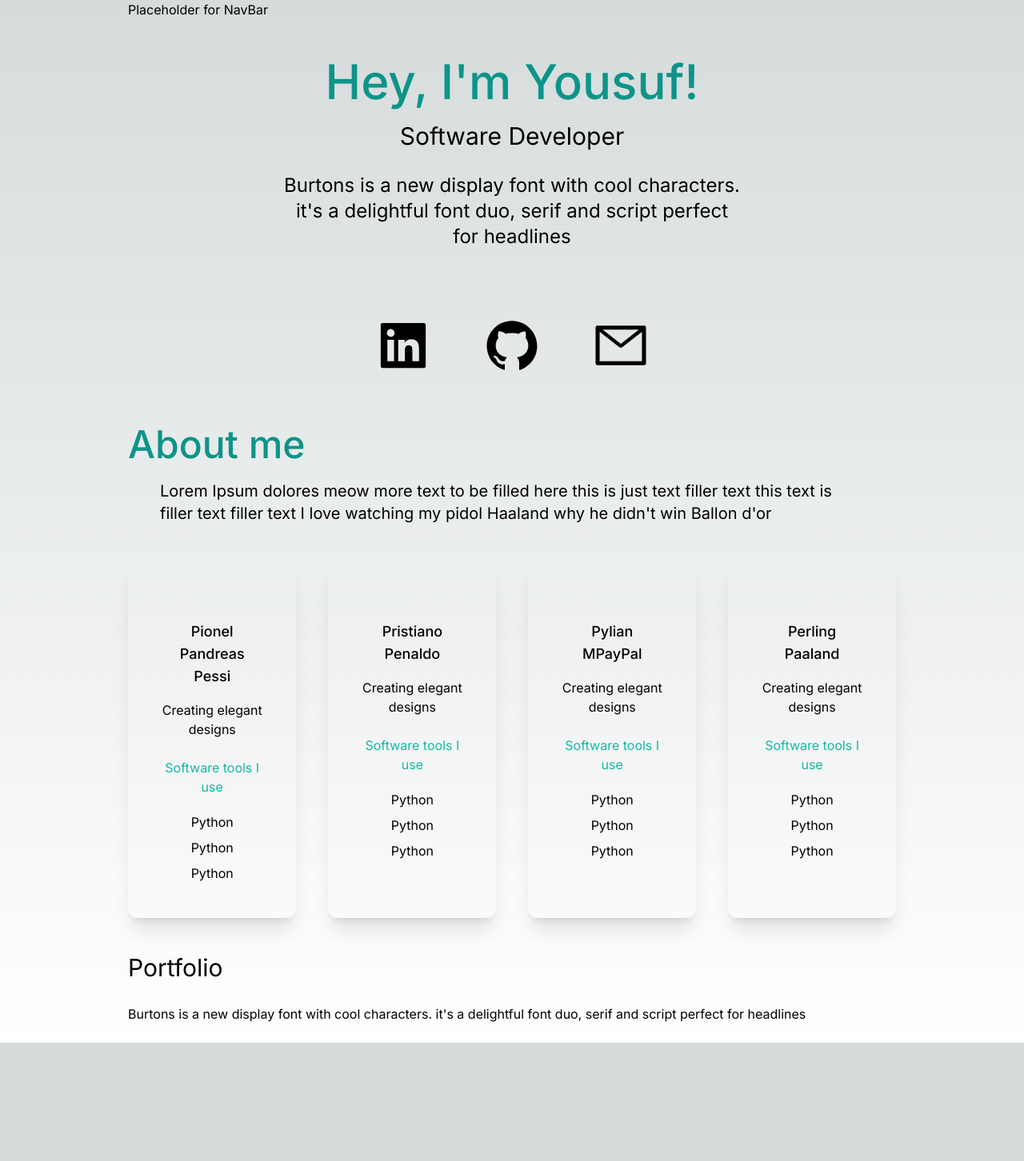
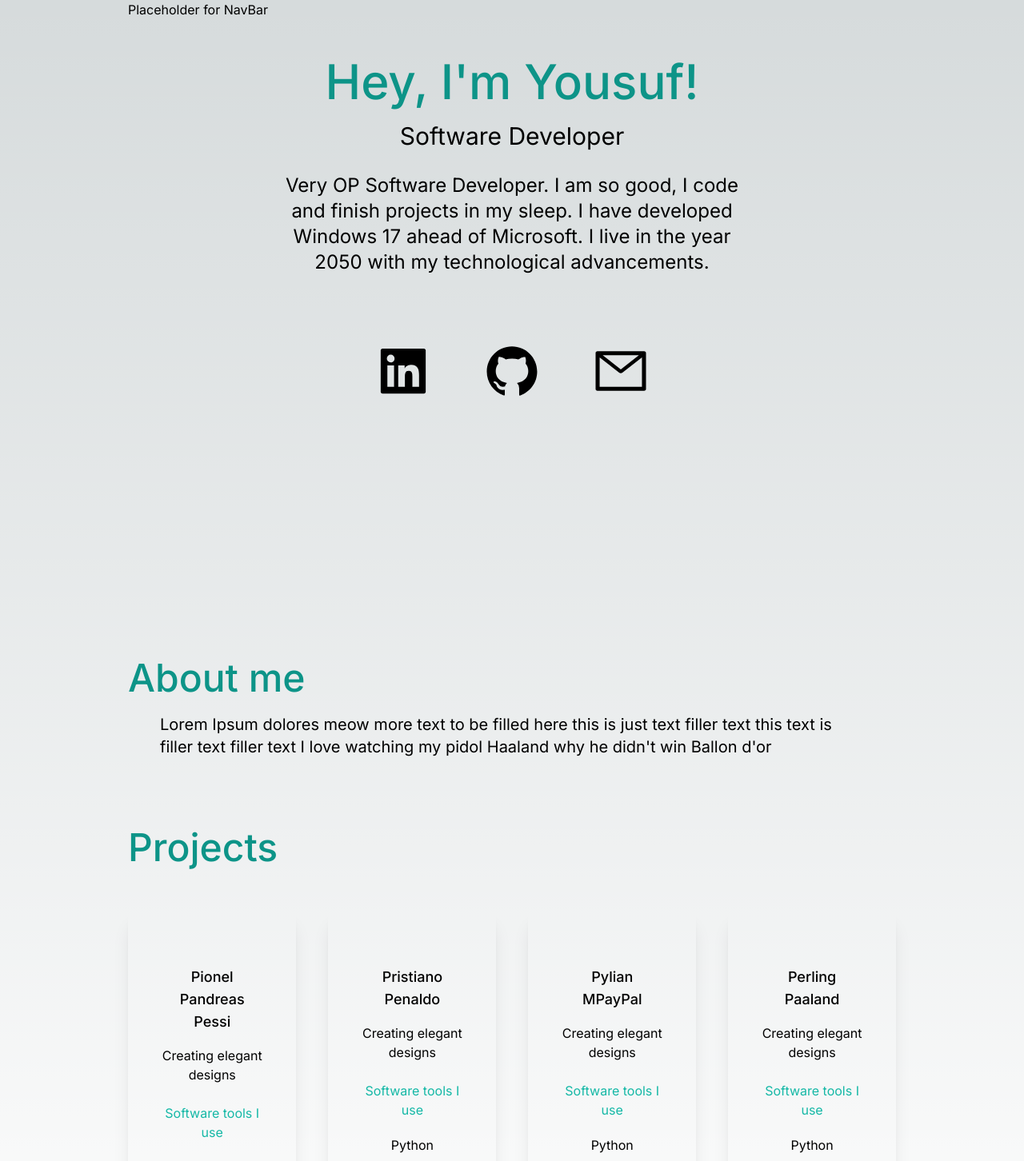
Before and after one commit to ya27hw/react-portfolio, a Next.js app: page / in a window 1280 px wide. Shown: the top 1452 px of the page at 80% size. Before the commit the page ends 1304 px from the top, so only its background shows below. Built offline with nearby package versions, Linux system fonts and the light colour scheme.

Commit message:
add stuff + formatting

```diff
--- a/app/page.tsx
+++ b/app/page.tsx
@@ -18,11 +18,11 @@ export default function Home() {
       </Head>
       {/* Main component is here */}
       <main className="px-5 md:px-20 lg:px-40 dark:bg-slate-800">
+        <div id="navbar-section">
+          <NavBar />
+        </div>
         {/* This section covers the NavBar, and the body below it */}
-        <section className="">
-          <div>
-            <NavBar />
-          </div>
+        <section className="min-h-screen">
           <div className="text-center p-10">
             <h2 className="text-5xl py-2 dark:text-teal-500 text-teal-600 font-medium md:text-6xl">
               Hey, I'm Yousuf!
@@ -30,9 +30,11 @@ export default function Home() {
             <h3 className="text-2xl pt-3 pb-2 md:text-3xl">
               Software Developer
             </h3>
-            <p className="text-md py-5 leading-8 md:text-2xl max-w-xl mx-auto">
-              Burtons is a new display font with cool characters. it's a
-              delightful font duo, serif and script perfect for headlines
+            <p className="text-lg py-5 leading-8 md:text-2xl max-w-xl mx-auto">
+              Very OP Software Developer. I am so good, I code and finish
+              projects in my sleep. I have developed Windows 17 ahead of
+              Microsoft. I live in the year 2050 with my technological
+              advancements.
             </p>
           </div>
           <div className="text-5xl flex justify-center gap-16 py-6  md:text-7xl">
@@ -45,8 +47,8 @@ export default function Home() {
           </div>
         </section>
         <section>
-          <div>
-            <h2 className="text-4xl lg:text-5xl pt-10 pb-3 dark:text-teal-500 text-teal-600 font-medium">
+          <div id="about-section">
+            <h2 className="text-4xl lg:text-5xl pb-3 dark:text-teal-500 text-teal-600 font-medium">
               About me
             </h2>
             <p className="text-md md:text-xl py-2 leading-8 px-10 max-w-6xl">
@@ -55,11 +57,16 @@ export default function Home() {
               watching my pidol Haaland why he didn't win Ballon d'or
             </p>
           </div>
-          <div className="lg:flex gap-10">
-            <Card cardTitle="Pionel Pandreas Pessi" />
-            <Card cardTitle="Pristiano Penaldo" />
-            <Card cardTitle="Pylian MPayPal" />
-            <Card cardTitle="Perling Paaland" />
+          <div id="projects-section">
+            <h2 className="text-4xl lg:text-5xl pt-20 pb-3 dark:text-teal-500 text-teal-600 font-medium">
+              Projects
+            </h2>
+            <div className="lg:flex gap-10" id="cards-section">
+              <Card cardTitle="Pionel Pandreas Pessi" />
+              <Card cardTitle="Pristiano Penaldo" />
+              <Card cardTitle="Pylian MPayPal" />
+              <Card cardTitle="Perling Paaland" />
+            </div>
           </div>
         </section>
         <section>
```
Also changed, not shown: 1 other file (tests, documents, lock files or other folders).
